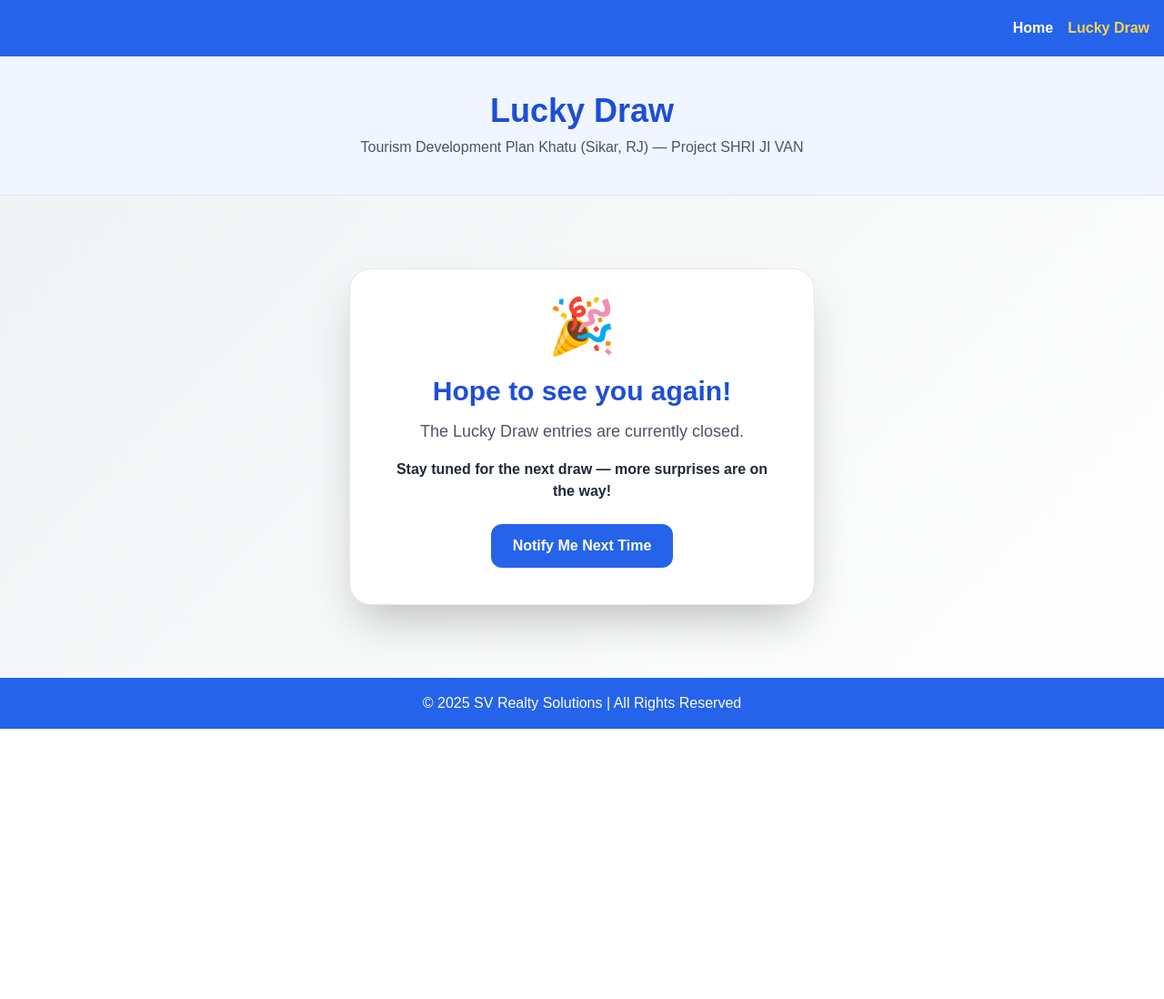
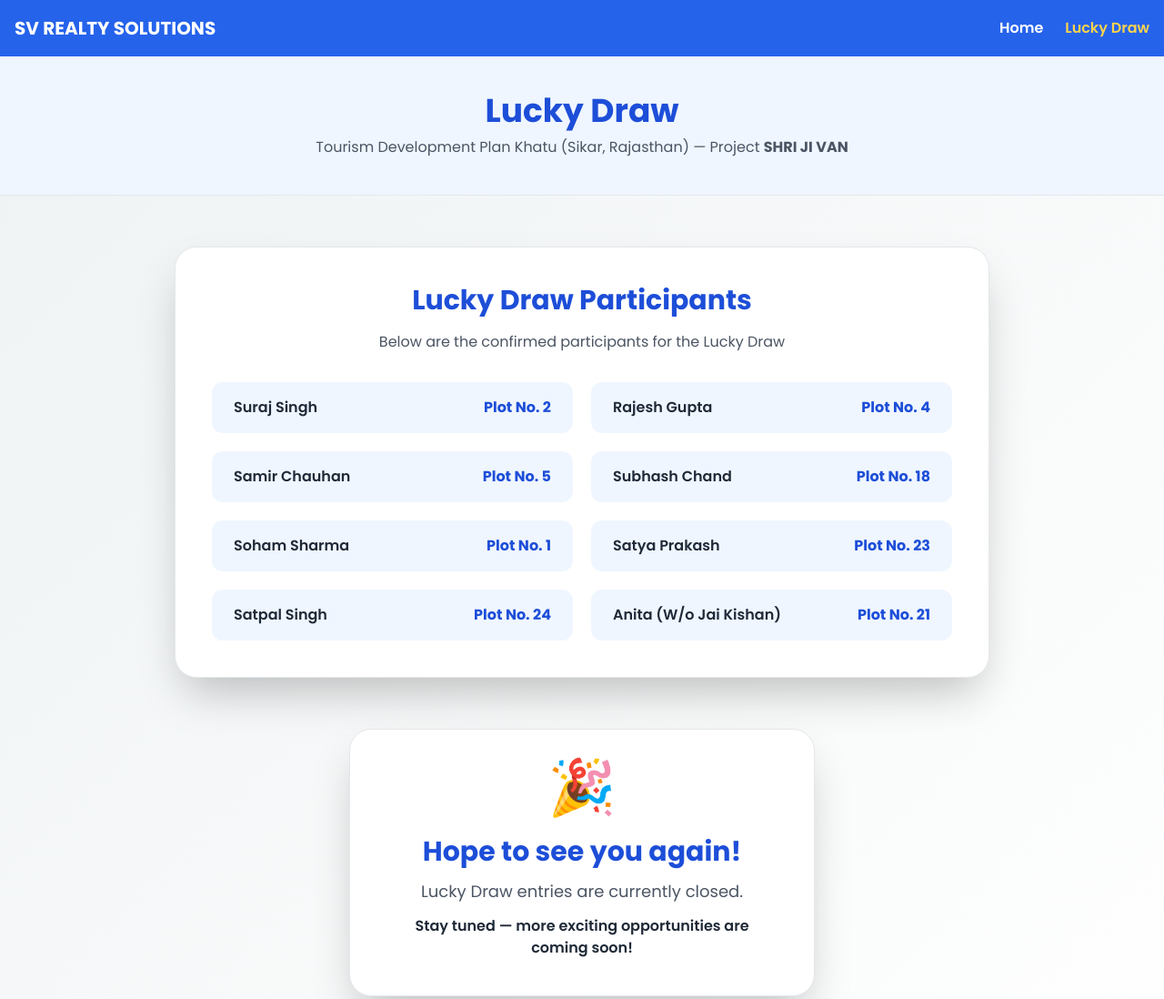
Before and after one commit to Honey644/Realestate-Solution, a website: page luckydraw.html in a window 1280 px wide. Shown: the top 1098 px of the page at 91% size. Before the commit the page ends 801 px from the top, so only its background shows below. Drawn offline with nearby package versions, Linux system fonts and the light colour scheme.

Commit message:
Update luckydraw.html

```diff
--- a/luckydraw.html
+++ b/luckydraw.html
@@ -4,7 +4,13 @@
   <meta charset="UTF-8" />
   <meta name="viewport" content="width=device-width, initial-scale=1.0" />
   <title>Lucky Draw | SV Realty Solutions</title>
+
+  <!-- Tailwind CSS -->
   <link href="https://cdn.jsdelivr.net/npm/tailwindcss@2.2.19/dist/tailwind.min.css" rel="stylesheet" />
+
+  <!-- Google Font -->
+  <link href="https://fonts.googleapis.com/css2?family=Poppins:wght@400;600;700&display=swap" rel="stylesheet">
+
   <style>
     body {
       background: linear-gradient(135deg, #eef2f3, #ffffff);
@@ -14,19 +20,12 @@
       width: 50px;
       height: 50px;
       object-fit: contain;
-      display: block;
     }
     .logo-text {
       font-size: 1.25rem;
       font-weight: 700;
-      color: #2563eb;
+      color: #ffffff;
     }
-    .logo-wrapper {
-      display: flex;
-      align-items: center;
-      gap: 10px;
-    }
-
     .bounce {
       animation: bounce 1.5s infinite;
     }
@@ -36,64 +35,105 @@
     }
   </style>
 </head>
+
 <body class="min-h-screen flex flex-col">
 
-  <!-- Navbar -->
+  <!-- ================= NAVBAR ================= -->
   <nav class="bg-blue-600 shadow-lg text-white p-4 flex justify-between items-center">
-    <div class="logo-wrapper">
-      <img id="logo" src="logo.png" alt="SV Realty Solutions Logo" class="logo-img"
-           onerror="this.style.display='none'; document.getElementById('logo-text').style.display='block';" />
-      <span id="logo-text" class="logo-text hidden">SV REALTY SOLUTIONS</span>
+    <div class="flex items-center gap-3">
+      <img src="logo.png" alt="SV Realty Solutions Logo" class="logo-img"
+           onerror="this.style.display='none'; document.getElementById('logoText').style.display='block';">
+      <span id="logoText" class="logo-text hidden">SV REALTY SOLUTIONS</span>
     </div>
-    <div class="flex gap-4">
-      <a href="index.html" class="hover:text-yellow-300 font-semibold">Home</a>
-      <a href="#" class="text-yellow-300 font-semibold">Lucky Draw</a>
+    <div class="flex gap-6 font-semibold">
+      <a href="index.html" class="hover:text-yellow-300">Home</a>
+      <a href="#" class="text-yellow-300">Lucky Draw</a>
     </div>
   </nav>
 
-  <!-- Page Header -->
+  <!-- ================= HEADER ================= -->
   <header class="text-center py-10 bg-blue-50 border-b border-gray-200">
     <h1 class="text-4xl font-bold text-blue-700 mb-2">Lucky Draw</h1>
-    <p class="text-gray-600">Tourism Development Plan Khatu (Sikar, RJ) — Project SHRI JI VAN</p>
+    <p class="text-gray-600">
+      Tourism Development Plan Khatu (Sikar, Rajasthan) — Project <strong>SHRI JI VAN</strong>
+    </p>
   </header>
 
+  <!-- ================= PARTICIPANTS ================= -->
+  <main class="flex-grow container mx-auto px-6 py-14">
 
-  <!-- ========================================= -->
-  <!-- ❌ COMMENTED OLD LUCKY DRAW TABLE          -->
-  <!-- ========================================= -->
-  <!--
-  <main class="flex-grow container mx-auto px-6 py-10">
-    <div class="overflow-x-auto shadow-2xl rounded-2xl">
-      <table class="min-w-full bg-white border border-gray-200">
-        ... (entire table commented)
-      </table>
+    <div class="bg-white shadow-2xl rounded-3xl p-10 max-w-4xl mx-auto border border-gray-200">
+      <h2 class="text-3xl font-bold text-blue-700 text-center mb-4">
+        Lucky Draw Participants
+      </h2>
+
+      <p class="text-center text-gray-600 mb-8">
+        Below are the confirmed participants for the Lucky Draw
+      </p>
+
+      <div class="grid grid-cols-1 md:grid-cols-2 gap-5">
+
+        <div class="flex justify-between items-center bg-blue-50 px-6 py-4 rounded-xl">
+          <span class="font-semibold text-gray-800">Suraj Singh</span>
+          <span class="font-bold text-blue-700">Plot No. 2</span>
+        </div>
+
+        <div class="flex justify-between items-center bg-blue-50 px-6 py-4 rounded-xl">
+          <span class="font-semibold text-gray-800">Rajesh Gupta</span>
+          <span class="font-bold text-blue-700">Plot No. 4</span>
+        </div>
+
+        <div class="flex justify-between items-center bg-blue-50 px-6 py-4 rounded-xl">
+          <span class="font-semibold text-gray-800">Samir Chauhan</span>
+          <span class="font-bold text-blue-700">Plot No. 5</span>
+        </div>
+
+        <div class="flex justify-between items-center bg-blue-50 px-6 py-4 rounded-xl">
+          <span class="font-semibold text-gray-800">Subhash Chand</span>
+          <span class="font-bold text-blue-700">Plot No. 18</span>
+        </div>
+
+        <div class="flex justify-between items-center bg-blue-50 px-6 py-4 rounded-xl">
+          <span class="font-semibold text-gray-800">Soham Sharma</span>
+          <span class="font-bold text-blue-700">Plot No. 1</span>
+        </div>
+
+        <div class="flex justify-between items-center bg-blue-50 px-6 py-4 rounded-xl">
+          <span class="font-semibold text-gray-800">Satya Prakash</span>
+          <span class="font-bold text-blue-700">Plot No. 23</span>
+        </div>
+
+        <div class="flex justify-between items-center bg-blue-50 px-6 py-4 rounded-xl">
+          <span class="font-semibold text-gray-800">Satpal Singh</span>
+          <span class="font-bold text-blue-700">Plot No. 24</span>
+        </div>
+
+        <div class="flex justify-between items-center bg-blue-50 px-6 py-4 rounded-xl">
+          <span class="font-semibold text-gray-800">Anita (W/o Jai Kishan)</span>
+          <span class="font-bold text-blue-700">Plot No. 21</span>
+        </div>
+
+      </div>
     </div>
+
   </main>
-  -->
 
-
-  <!-- ========================================= -->
-  <!-- ⭐ NEW INTERACTIVE GOODBYE / WAIT MESSAGE -->
-  <!-- ========================================= -->
-  <main class="flex-grow flex items-center justify-center px-6 py-20">
-    <div class="text-center bg-white shadow-2xl p-10 rounded-3xl max-w-lg border border-gray-200 hover:shadow-blue-300 transition duration-300">
+  <!-- ================= CLOSING MESSAGE ================= -->
+  <section class="pb-16 px-6">
+    <div class="text-center bg-white shadow-2xl p-10 rounded-3xl max-w-lg mx-auto border border-gray-200">
       <div class="text-6xl mb-4 bounce">🎉</div>
       <h2 class="text-3xl font-bold text-blue-700 mb-3">Hope to see you again!</h2>
-      <p class="text-gray-600 text-lg mb-4">
-        The Lucky Draw entries are currently closed.
+      <p class="text-gray-600 text-lg mb-3">
+        Lucky Draw entries are currently closed.
       </p>
       <p class="text-gray-800 font-semibold">
-        Stay tuned for the next draw — more surprises are on the way!
+        Stay tuned — more exciting opportunities are coming soon!
       </p>
-      <button class="mt-6 px-6 py-3 bg-blue-600 text-white rounded-xl font-semibold hover:bg-blue-700 transition">
-        Notify Me Next Time
-      </button>
     </div>
-  </main>
+  </section>
 
-
-  <!-- Footer -->
-  <footer class="bg-blue-600 text-white text-center py-4 mt-auto">
+  <!-- ================= FOOTER ================= -->
+  <footer class="bg-blue-600 text-white text-center py-4">
     <p>© 2025 SV Realty Solutions | All Rights Reserved</p>
   </footer>
 
```
